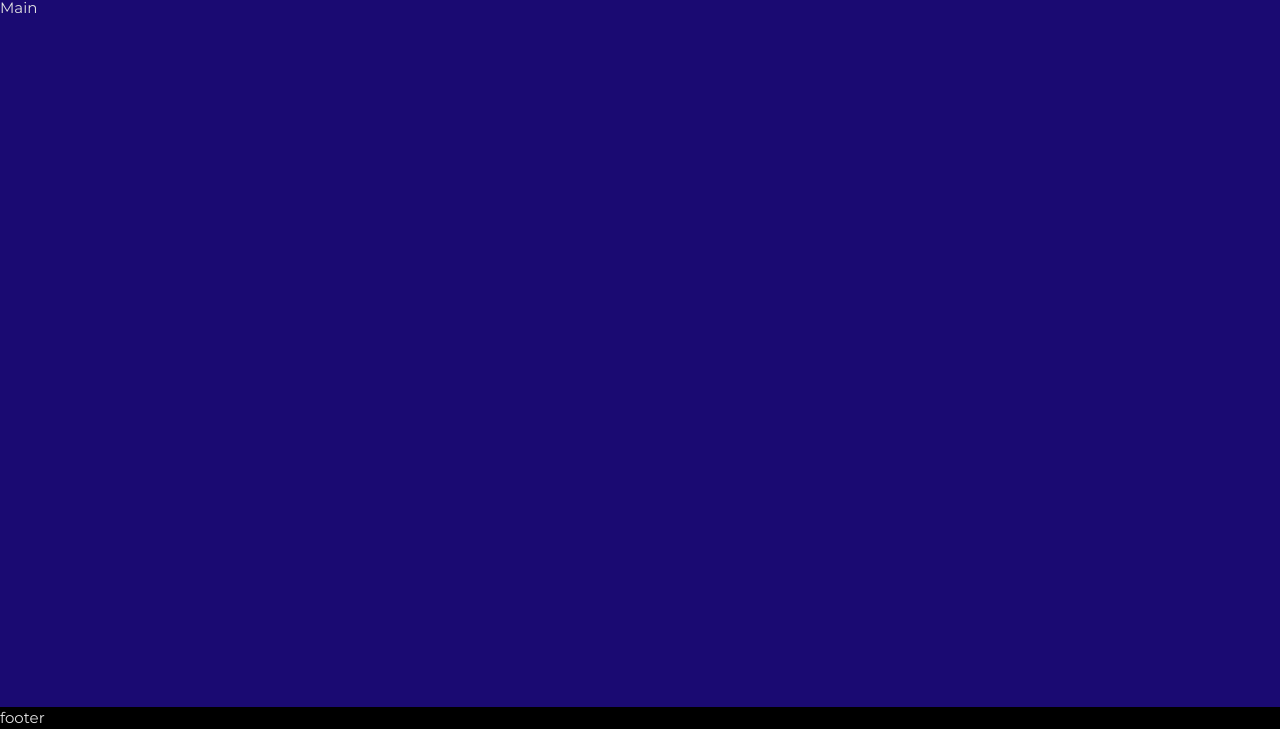
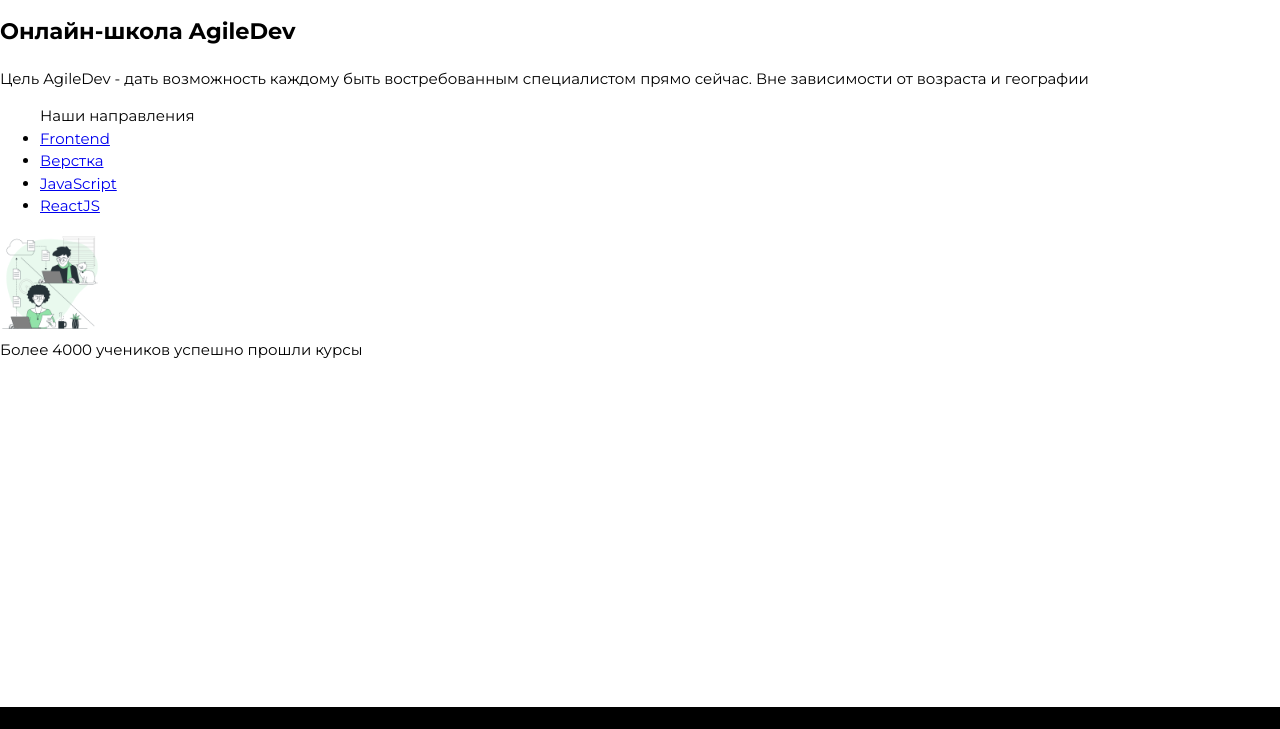
Before and after one commit to ImranAushev/online-school, a website: page src/index.html in a window 1280 px wide. Shown: the part 71-800 px from the top of the page. Drawn offline with nearby package versions, Linux system fonts and the light colour scheme; files that its build step writes are made by us from their sources; files whose address does not match are found by name.

Commit message:
adeed imagemin

```diff
--- a/package.json
+++ b/package.json
@@ -15,7 +15,7 @@
     "gulp-autoprefixer": "^8.0.0",
     "gulp-cssbeautify": "^3.0.0",
     "gulp-cssnano": "^2.1.3",
-    "gulp-imagemin": "^8.0.0",
+    "gulp-imagemin": "^7.1.0",
     "gulp-plumber": "^1.2.1",
     "gulp-rename": "^2.0.0",
     "gulp-rigger": "^0.5.8",
--- a/src/assets/sass/blocks/main.scss
+++ b/src/assets/sass/blocks/main.scss
@@ -1,5 +1,3 @@
 .main {
     flex: 1 1 auto;
-
-    background-color: $blue;
 }
--- a/src/assets/sass/style.scss
+++ b/src/assets/sass/style.scss
@@ -9,7 +9,6 @@ body {
     line-height: 1.5;
 
     font-family: 'Montserrat', sans-serif;
-    color: $black;
     font-size: 1rem;
 }
 
@@ -23,8 +22,6 @@ body {
     height: 100vh;
     display: flex;
     flex-direction: column;
-
-    color: $gray;
 }
 
 // *,
--- a/src/index.html
+++ b/src/index.html
@@ -4,5 +4,35 @@ title: HomePage
 ---
 
 <main class="main">
-    Main
+    <section class="fs">
+
+        <div class="fs__top_content">
+
+
+            <div class="fs__blocks">
+                <h1>Онлайн-школа <span class="name__school">AgileDev</span></h1>
+                <p>Цель <span class="name_school">AgileDev</span> - дать возможность каждому быть востребованным специалистом прямо сейчас. Вне зависимости от возраста и географии</p>
+                <nav class="fs__directions">
+                    <ul class="fs__list">Наши направления
+                        <li class="fs__item"><a href="#">Frontend</a></li>
+                        <li class="fs__item"><a href="#">Верстка</a></li>
+                        <li class="fs__item"><a href="#">JavaScript</a></li>
+                        <li class="fs__item"><a href="#">ReactJS</a></li>
+                    </ul>
+                </nav>
+            </div>
+
+            <div class="fs__picture">
+                <img class="img" src="./assets/img/bg.png" alt="backgrounhed img" height="100px" width="100px">
+            </div>
+
+        </div>
+
+        <div class="fs__bottom_content">
+            <div class="fs__bottom_text">
+                Более 4000 учеников успешно прошли курсы
+            </div>
+        </div>
+
+    </section>
 </main>
```
Also changed, not shown: gulpfile.js (+10 -10 lines), dist/assets/css/style.css, dist/assets/css/style.min.css, dist/assets/img/Css.png (added), dist/assets/img/JavaScript.png (added), dist/assets/img/bg.png (added), dist/index.html, src/assets/img/Css.png (added), src/assets/img/JavaScript.png (added), src/assets/img/bg.png (added), src/assets/img/inter.png (deleted), 1 other file.
